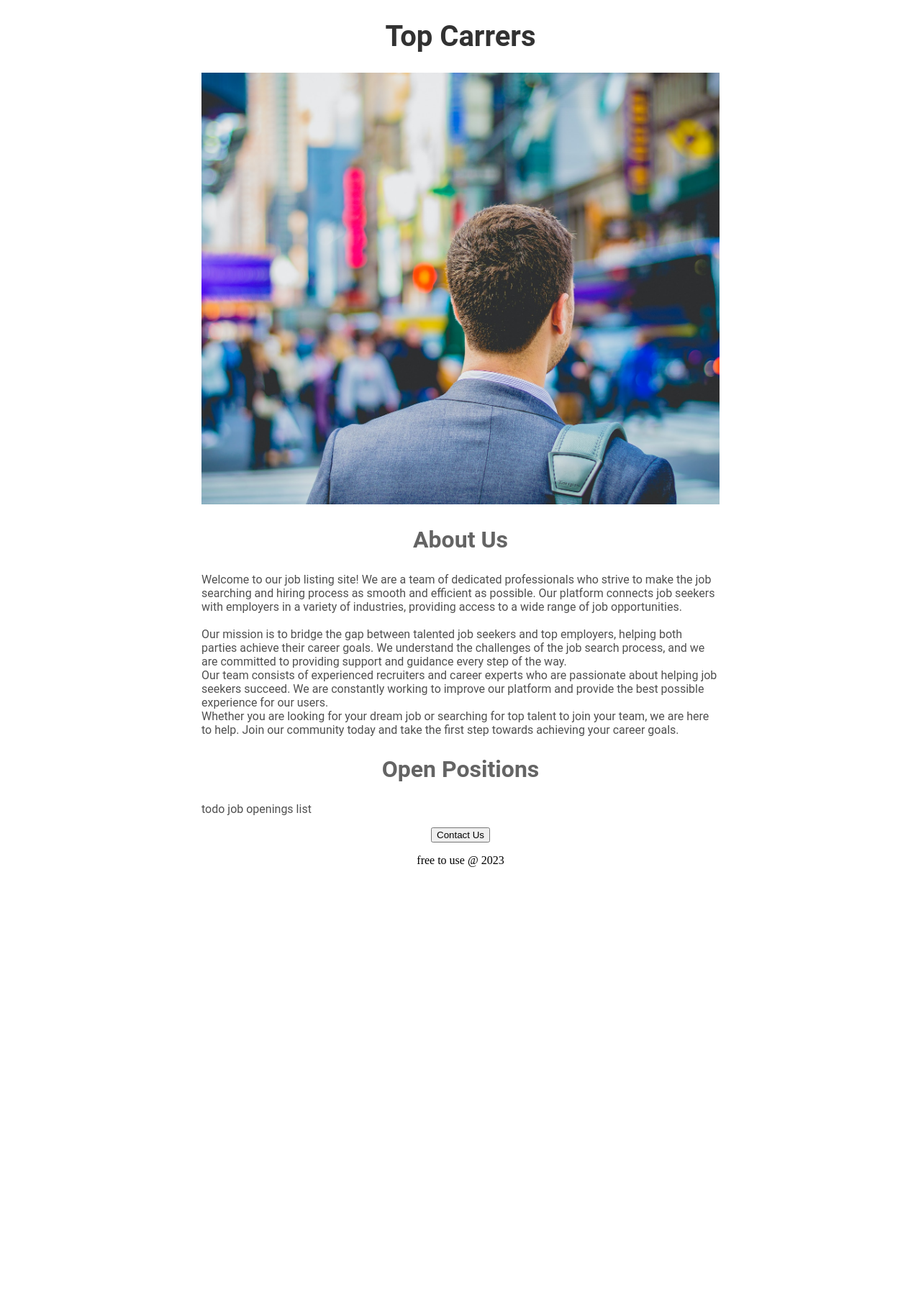
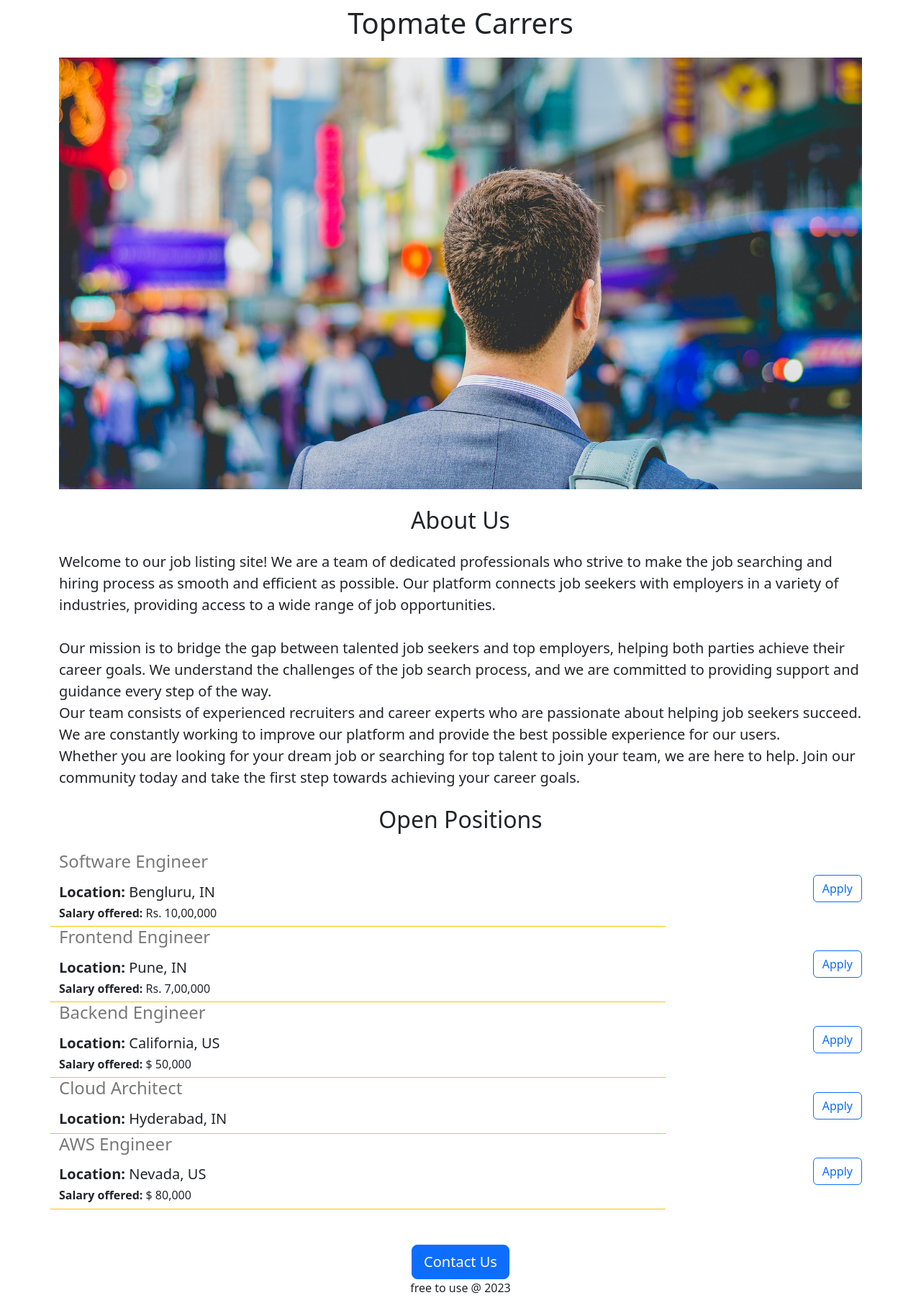
Before and after one commit to svontheweb/career-site, a Flask app: page / in a window 1280 px wide. Shown: the whole page at 72% size. Before the commit the page ends 1205 px from the top, so only its background shows below. Run offline with Flask 2, Linux system fonts and the light colour scheme.

Commit message:
render dynamic data using jinja template tags

```diff
--- a/app.py
+++ b/app.py
@@ -1,10 +1,42 @@
 from flask import Flask, render_template
+
+JOBS = [
+  {
+    'id': 0,
+    'title': 'Software Engineer',
+    'location': 'Bengluru, IN',
+    'salary': 'Rs. 10,00,000'
+  },
+  {
+    'id': 1,
+    'title': 'Frontend Engineer',
+    'location': 'Pune, IN',
+    'salary': 'Rs. 7,00,000'
+  },
+  {
+    'id': 2,
+    'title': 'Backend Engineer',
+    'location': 'California, US',
+    'salary': '$ 50,000'
+  },
+  {
+    'id': 3,
+    'title': 'Cloud Architect',
+    'location': 'Hyderabad, IN'
+  },
+  {
+    'id': 4,
+    'title': 'AWS Engineer',
+    'location': 'Nevada, US',
+    'salary': '$ 80,000'
+  }
+]
 
 app = Flask(__name__)
 
 @app.route("/")
 def hello_world():
-    return render_template("home.html")
+    return render_template("home.html", jobs = JOBS, company_name = 'Topmate')
 
 # entry point
 if __name__ == '__main__':
--- a/static/style.css
+++ /dev/null
@@ -1,29 +0,0 @@
-#container {
-  max-width: 720px;
-  margin: 0 auto;
-}
-
-h1 {
-  font-size: 40px;
-  font-family: Roboto;
-  color:rgb(50, 50, 50);
-  text-align: center;
-}
-
-#banner {
-  width: 100%;
-  height: 600px;
-  object-fit: cover;
-}
-
-h2 {
-  font-family: Roboto;
-  font-size: 32px;
-  color:rgb(100, 100, 100);
-  text-align: center;
-}
-
-.bodytext {
-  color:rgb(80, 80, 80);
-  font-family: Roboto;
-}
--- a/templates/home.html
+++ b/templates/home.html
@@ -4,16 +4,25 @@
   <meta charset="UTF-8">
   <meta http-equiv="X-UA-Compatible" content="IE=edge">
   <meta name="viewport" content="width=device-width, initial-scale=1.0">
-  <link rel="stylesheet" href='/static/style.css'/>
+  <link href="https://cdn.jsdelivr.net/npm/bootstrap@5.3.0-alpha1/dist/css/bootstrap.min.css" rel="stylesheet" integrity="sha384-GLhlTQ8iRABdZLl6O3oVMWSktQOp6b7In1Zl3/Jr59b6EGGoI1aFkw7cmDA6j6gD" crossorigin="anonymous">
+
+  <style>
+    #banner {
+      width: 100%;
+      height: 600px;
+      object-fit: cover;
+    }
+  </style>
+
   <title>Job Listings</title>
 </head>
 <body>
-  <div id="container">
-    <h1>Top Carrers</h1>
-    <img id="banner" src="https://career-site.svontheweb.repl.co/static/banner.jpg" height="340">
+  <div class="container">
+    <h1 class="text-center mt-2 mb-4">{{ company_name }} Carrers</h1>
+    <img class="img-fluid" id="banner" src="https://career-site.svontheweb.repl.co/static/banner.jpg" height="340">
 
-    <h2>About Us</h2>
-    <p class="bodytext">Welcome to our job listing site! We are a team of dedicated professionals who strive to make the job searching and hiring process as smooth and efficient as possible. Our platform connects job seekers with employers in a variety of industries, providing access to a wide range of job opportunities.<br><br>
+    <h2 class="text-center mt-4 mb-4">About Us</h2>
+    <p  class="lead">Welcome to our job listing site! We are a team of dedicated professionals who strive to make the job searching and hiring process as smooth and efficient as possible. Our platform connects job seekers with employers in a variety of industries, providing access to a wide range of job opportunities.<br><br>
 
   Our mission is to bridge the gap between talented job seekers and top employers, helping both parties achieve their career goals. We understand the challenges of the job search process, and we are committed to providing support and guidance every step of the way.<br>
 
@@ -21,10 +30,23 @@
 
   Whether you are looking for your dream job or searching for top talent to join your team, we are here to help. Join our community today and take the first step towards achieving your career goals.</p>
 
-  <h2>Open Positions</h2>
-  <p class="bodytext">todo job openings list</p>
-    <div style="text-align: center;">
-    <button>Contact Us</button>
+  <h2 class="text-center mt-4 mb-4">Open Positions</h2>
+  <div class="row align-items-center" style="margin-bottom: 25px;">
+    {% for job in jobs: %}
+      <div  class="border-bottom border-warning col-9">
+        <h4 style="margin-bottom: 16px; color: rgb(120, 120, 120);"> {{ job['title'] }} </h4>
+        <h5 class='h5'><b> Location: </b> {{ job['location'] }} </h5>
+        {% if 'salary' in job: %}
+          <h6 class='h6'><b> Salary offered: </b> {{ job['salary'] }} </h6>
+        {% endif %}
+      </div>
+    <div class='col-3 text-end'>
+      <button class='btn btn-outline-primary'> Apply </button>
+    </div>
+    {% endfor%}
+  </div>
+    <div class='text-center'>
+    <button class="btn btn-primary btn-lg mt-4">Contact Us</button>
   <p> free to use @ 2023</p>
 
     </div>
```
